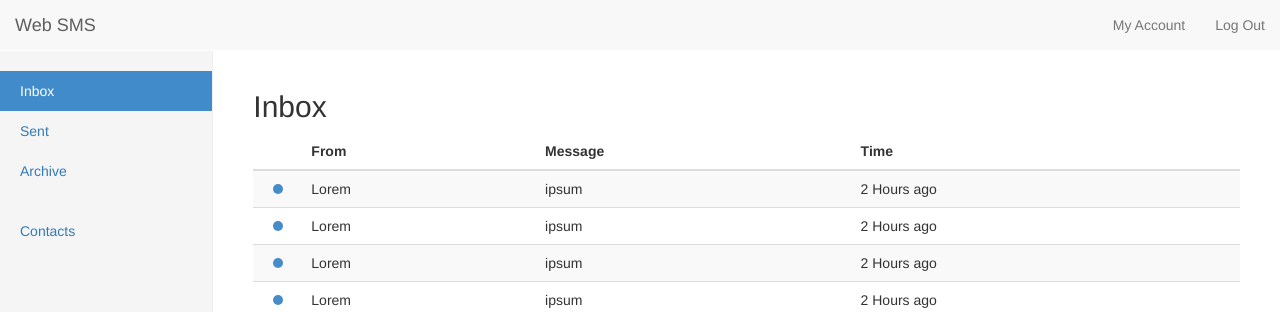
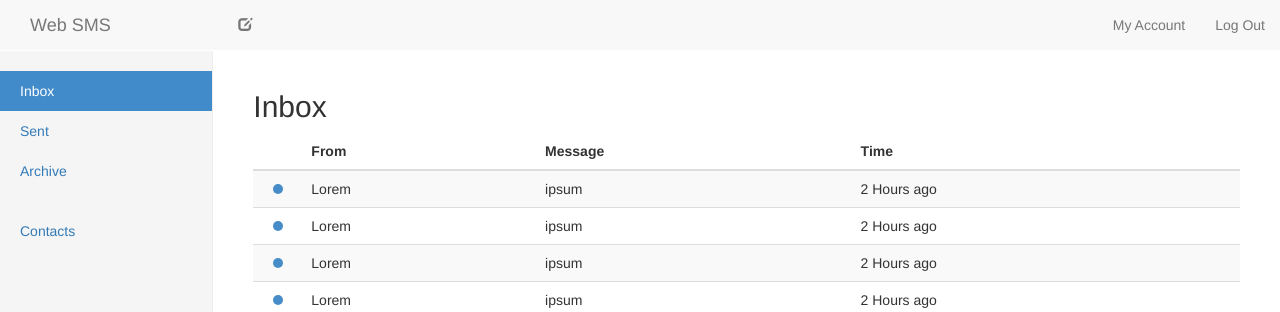
Before and after one commit to mtttmpl/web-sms, a CodeIgniter app: page /web-sms/index.php/folders/inbox in a window 1280 px wide. Shown: the top 312 px of the page. Run offline with CodeIgniter, Linux system fonts and the light colour scheme; some libraries are stand-ins or nearby versions.

Commit message:
Start toolbar for desktop users

```diff
--- a/application/views/templates/header.php
+++ b/application/views/templates/header.php
@@ -21,7 +21,7 @@
     <body>
         <nav class="navbar navbar-default navbar-fixed-top">
           <div class="container-fluid">
-            <div class="navbar-header">
+            <div class="navbar-header col-sm-3 col-md-2">
               <button type="button" class="navbar-toggle collapsed" data-toggle="collapse" data-target="#navbar" aria-expanded="false" aria-controls="navbar">
                 <span class="sr-only">Toggle navigation</span>
                 <span class="icon-bar"></span>
@@ -31,11 +31,13 @@
               <a class="navbar-brand" href="<?php echo base_url(); ?>">Web SMS</a>
             </div>
             <div id="navbar" class="collapse navbar-collapse">
-              <ul class="nav navbar-nav navbar-right">
-                <li><a href="<?php echo base_url(); ?>my-account/view">My Account</a></li>
-                <li><a href="<?php echo base_url(); ?>my-account/logout">Log Out</a></li>
-
-              </ul>
+                <ul class="nav navbar-nav hidden-xs">
+                    <li><a href="#"><i class="glyphicon glyphicon-edit"></i></a></li>
+                </ul>
+                <ul class="nav navbar-nav navbar-right">
+                    <li><a href="<?php echo base_url(); ?>my-account/view">My Account</a></li>
+                    <li><a href="<?php echo base_url(); ?>my-account/logout">Log Out</a></li>
+                </ul>
             </div><!--/.nav-collapse -->
           </div>
         </nav>
```
